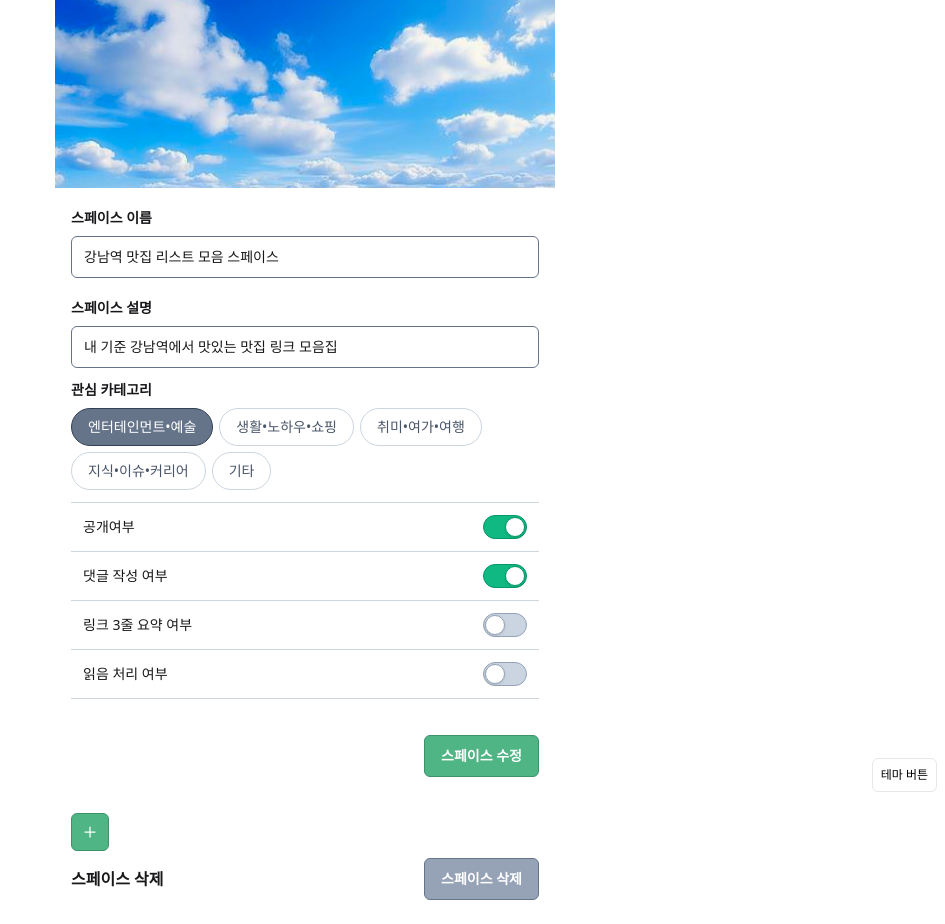
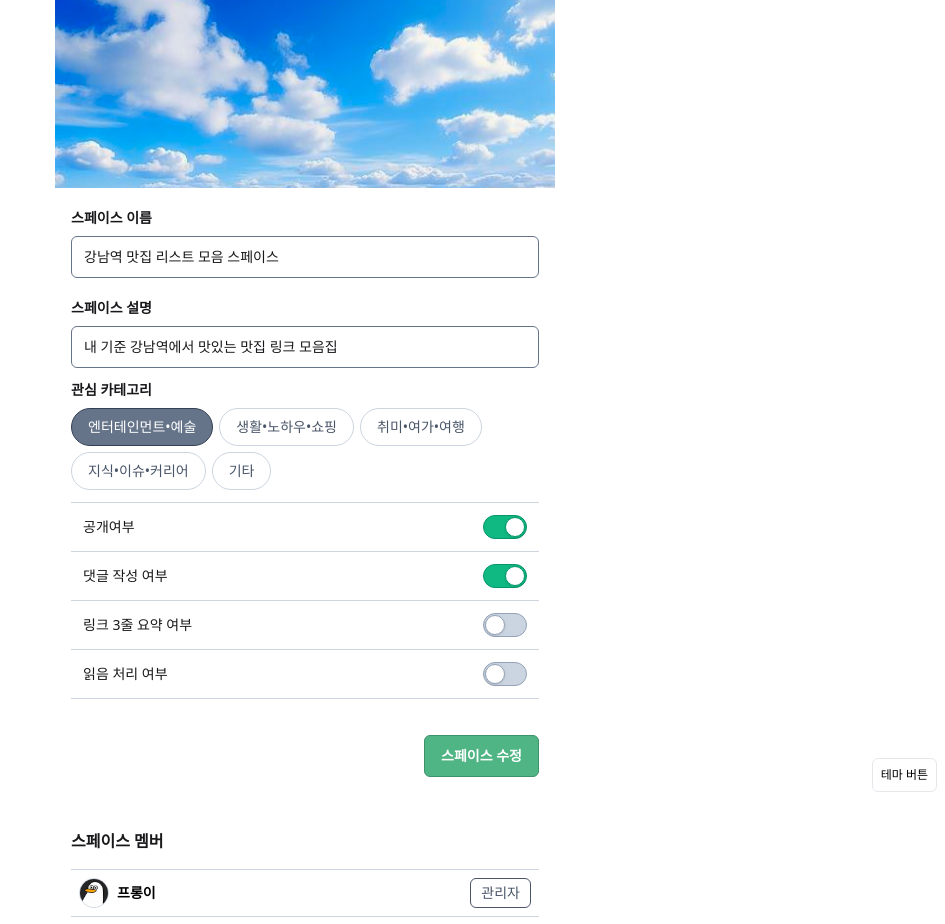
Before and after one commit to Team-TenTen/LinkHub-FE, a Next.js app: page /space/1/setting in a window 1280 px wide. Shown: the top 924 px of the page, without its empty margins (335-1280 px from the left). Built offline with nearby package versions, Linux system fonts and the light colour scheme; a web font is replaced by a local one.

Commit message:
feat: #31 - 스페이스 세팅 폼 구현

```diff
--- a/src/components/Space/SpaceForm.tsx
+++ b/src/components/Space/SpaceForm.tsx
@@ -2,7 +2,14 @@
 
 import { ChangeEvent, useEffect, useRef, useState } from 'react'
 import { useForm } from 'react-hook-form'
-import { CategoryList, Input, Toggle } from '@/components'
+import {
+  CategoryList,
+  Dropdown,
+  Input,
+  SpaceMemberList,
+  Toggle,
+} from '@/components'
+import { mock_memberData } from '@/data'
 import { useModal } from '@/hooks'
 import { PlusSmallIcon } from '@heroicons/react/24/solid'
 import Image from 'next/image'
@@ -89,7 +96,7 @@ const SpaceForm = ({
 
   const handleConfirm = () => {
     // 스페이스 나간 후 로직
-    console.log('스페이스를 나갔습니다.')
+    console.log('스페이스가 삭제되었습니다.')
   }
 
   return (
@@ -205,36 +212,33 @@ const SpaceForm = ({
         </div>
         {spaceType === 'Setting' && (
           <div>
-            <div>
-              <div>
-                <Button
-                  onClick={modalOpen}
-                  className="button button-sm button-emerald">
-                  <PlusSmallIcon className="h-5 w-5" />
-                </Button>
-                {isOpen && (
-                  <Modal
-                    title="스페이스 나가기"
-                    isCancelButton={true}
-                    isConfirmButton={true}
-                    cancelText="취소"
-                    confirmText="나가기"
-                    onClose={modalClose}
-                    onConfirm={handleConfirm}>
-                    <div className="flex justify-center">
-                      정말로 나가시겠습니까?
-                    </div>
-                  </Modal>
-                )}
-              </div>
+            <div className="mb-10 border-b border-slate3">
+              <SpaceMemberList
+                members={mock_memberData}
+                edit
+              />
             </div>
             <div className="flex items-center justify-between pb-6">
               <div className="pb-4 pt-4 text-base font-bold text-gray9">
                 스페이스 삭제
               </div>
-              <Button className="button button-md button-gray">
+              <Button
+                className="button button-md button-gray"
+                onClick={modalOpen}>
                 스페이스 삭제
               </Button>
+              {isOpen && (
+                <Modal
+                  title="스페이스 삭제"
+                  isCancelButton={true}
+                  isConfirmButton={true}
+                  cancelText="취소"
+                  confirmText="삭제"
+                  onClose={modalClose}
+                  onConfirm={handleConfirm}>
+                  <div className="flex justify-center">삭제하시겠습니까?</div>
+                </Modal>
+              )}
             </div>
           </div>
         )}
```
